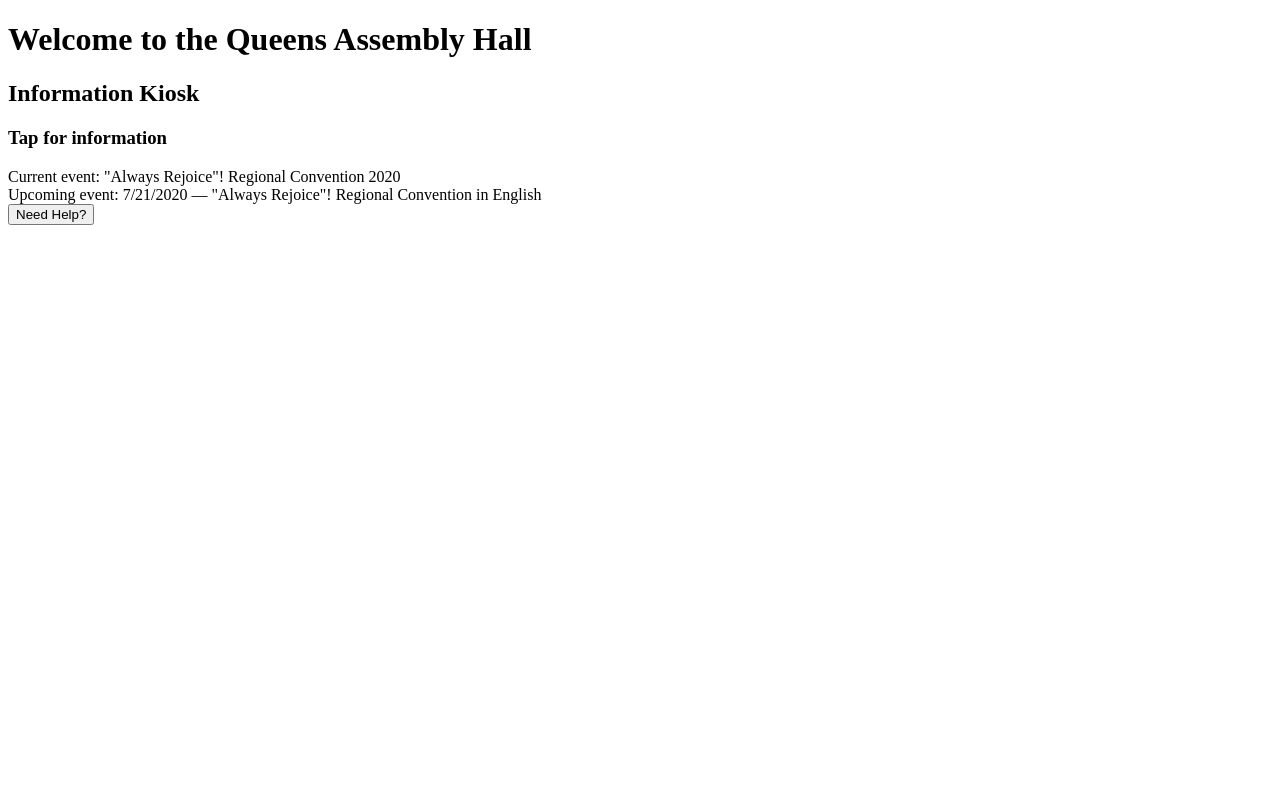
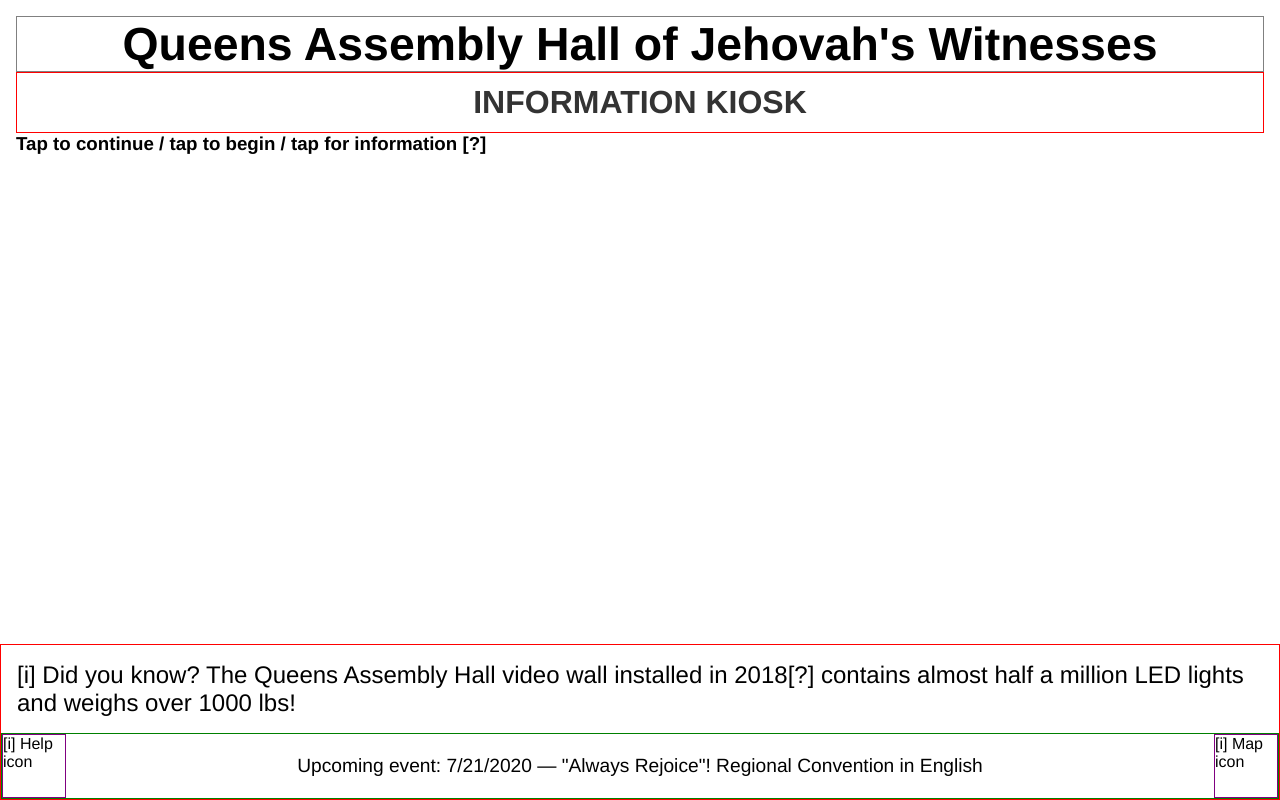
Before and after one commit to isaacbytes/qah-kiosk-playground, a plain HTML site: page welcome-screen/index.html in a window 1280 px wide. Drawn offline with Linux system fonts and the light colour scheme.

Commit message:
base welcome screen layout 1

```diff
--- a/welcome-screen/index.html
+++ b/welcome-screen/index.html
@@ -4,47 +4,129 @@
   <meta charset="UTF-8">
   <meta name="viewport" content="width=device-width, initial-scale=1.0">
   <title>Welcome Screen — QAH KIOSK</title>
+
+
+  <style>
+     * {
+      box-sizing: border-box;
+      margin: 0;
+      padding: 0;
+    }
+    body {
+      font-family: Helvetica, sans-serif;
+      width: 100%;
+      height: 100%;
+      box-sizing: border-box;
+    }
+    .page {
+      padding: 1rem;
+    }
+    .venue-label {
+      font-size: 2.9rem;
+      width: 100%;
+      border: 1px solid grey;
+      text-align: center;
+    }
+    .kiosk-label {
+      font-size: 2rem;
+      width: 100%;
+      border: 1px solid red;
+      text-align: center;
+      text-transform: uppercase;
+      padding: 0.35em 0;
+      color: #333;
+    }
+    .kiosk-uiprompt {
+
+    }
+    .snapbottom {
+      width: 100%;
+      border: 1px solid red;
+      position: absolute;
+      bottom: 0;
+      left: 0;
+      right: 0;
+    }
+    .row-funfacts {
+      padding: 1rem;
+      font-size: 1.5em;
+    }
+    .row-btns {
+      border: 1px solid green;
+      display: flex;
+      justify-content: stretch;
+    }
+    .btn-i {
+      border: 1px solid purple;
+      flex-grow: 0;
+      flex-shrink: 0;
+      flex-basis: 4em;
+      height: 4em;
+    }
+    .events-snapshot {
+      font-size: 1.2rem;
+      flex-grow: 1;
+      padding: 0 1em;
+      display: flex;
+      align-items: center;
+      justify-content: center;
+    }
+  </style>
 </head>
 <body>
 
-  <!-- Background illustration ideas -->
-  <!-- A color-palette-themed illustration of the front or back of the QAH
-  with a tiny animation. Maybe an element of the illustration, or the lighting could be
-  animated. Maybe the sun flares could have a small animation and the shadows and lighting
-  could be in tune with time of day? IDEAS... -->
+  <div class="page">
+    <!-- Background illustration ideas -->
+    <!-- A color-palette-themed illustration of the front or back of the QAH
+    with a tiny animation. Maybe an element of the illustration, or the lighting could be
+    animated. Maybe the sun flares could have a small animation and the shadows and lighting
+    could be in tune with time of day? IDEAS... -->
+
+    <header>
+      <h1 class="venue-label">Queens Assembly Hall of Jehovah's Witnesses</h1>
+      <h2 class="kiosk-label">Information Kiosk</h2>
+      <h3 class="kiosk-uiprompt">Tap to continue / tap to begin / tap for information [?]</h3>
+    </header>
 
 
-  <h1>Welcome to the Queens Assembly Hall</h1>
-  <h2>Information Kiosk</h2>
-  <h3>Tap for information</h3>
+
+      <!-- Venue Information/Features >> Baptism Pool, -->
 
 
-  <!-- Rotating fun facts -->
-
-  <div class="event-information">
-    <div class="current-event">
-      <span class="label">Current event:</span>
-      <span class="label">"Always Rejoice"! Regional Convention 2020</span>
-    </div>
-
-    <div class="upcoming-event">
-      <span class="label">Upcoming event:</span>
-      <span class="label">7/21/2020 — "Always Rejoice"! Regional Convention in English</span>
     </div>
 
 
-    <!-- If event mode, tune help features to specific event: ask attendant, etc -->
-    <div class="Need help?">
-      <button>Need Help?</button>
+
+    <div class="snapbottom">
+      <!-- Rotating fun facts -->
+      <div class="row-funfacts">
+        <!-- Light bulb / or other fun fact icon -->
+        <span class="funfact__label">[i] Did you know?</span>
+        <span class="funfact__bit">The Queens Assembly Hall video wall installed in 2018[?] contains almost half a million LED
+          lights and weighs over 1000 lbs!</span>
+      </div>
+
+
+      <!-- Buttons & Event Info -->
+      <div class="row-btns">
+        <!-- Emergency -->
+        <!-- If event mode, tune help features to specific event: ask attendant, etc -->
+        <!-- Donation Information -->
+        <div class="btn-i">[i] Help icon</div>
+
+        <!-- Event information: upcoming events / current event? -->
+        <div class="events-snapshot">
+          <div class="upcoming-event">
+            <span class="label">Upcoming event:</span>
+            <span class="event-title">7/21/2020 — "Always Rejoice"! Regional Convention in English</span>
+          </div>
+        </div>
+
+         <!-- Where are the bathrooms -->
+        <div class="btn-i">[i] Map icon</div>
+      </div>
     </div>
 
-    <!-- Emergency -->
-    <!-- Where are the bathrooms -->
-    <!-- Donation Information -->
-    <!-- Venue Information/Features >> Baptism Pool, -->
-
-
   </div>
-
 </body>
 </html>
```
